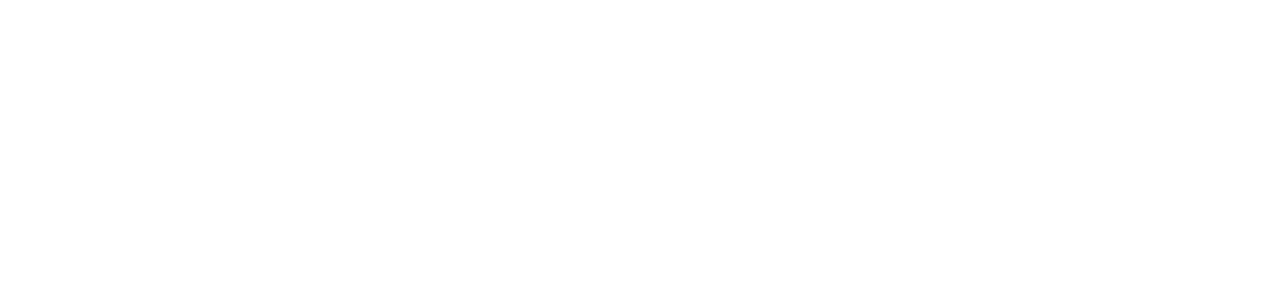
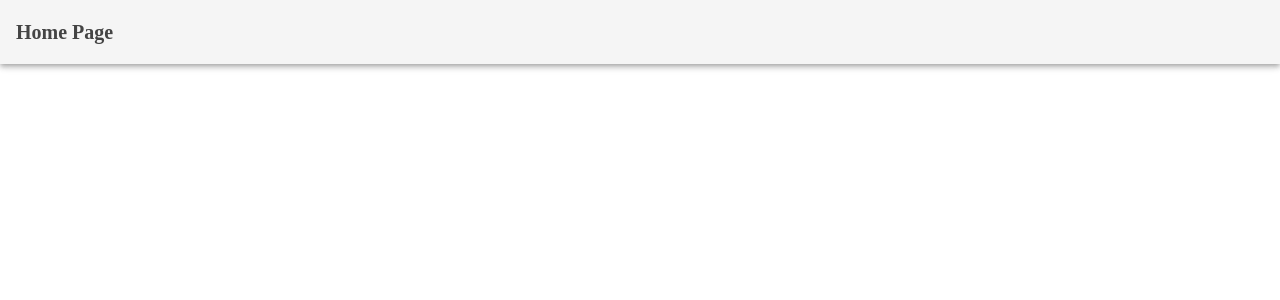
Before and after one commit to Reengen-FullStack-Development-Bootcamp/week-3-homework-gokberk-otlu, a Vue app: page /logs in a window 1280 px wide. Shown: the top 300 px of the page. Built offline with nearby package versions, Linux system fonts and the light colour scheme.

Commit message:
route logs added inside Logs page

```diff
--- a/src/App.vue
+++ b/src/App.vue
@@ -10,6 +10,7 @@ export default {
   name: 'App',
   watch: {
     $route(to, from) {
+      // save logs for each success routing with authorized status
       let newRouteItem = {
         name: `Route Change - ${new Date().toLocaleString("en-US")}`,
         children: [
@@ -18,7 +19,7 @@ export default {
         ],
       };
       this.$store.commit('setLogRecords', newRouteItem);
-    },
+    }
   }
 }
 </script>
--- a/src/components/AuthoritySwitch.vue
+++ b/src/components/AuthoritySwitch.vue
@@ -1,20 +1,25 @@
 <template>
     <v-sheet class="p-5">
         <v-switch
-        v-model="switchAuthority"
+        v-model="getAuthority"
         inset
         color="#12b4c7"
-        :label="switchAuthority ? 'Admin' : 'User'">
+        :label="getAuthority ? 'Admin' : 'User'">
         </v-switch>
     </v-sheet>
 </template>
 
 <script>
 export default {
-    data() {
-        return {
-            switchAuthority: false
+    computed: {
+        getAuthority: {
+            get() {
+                return this.$store.getters.getAuthority;
+            },
+            set(value) {
+                this.$store.commit('setAuthority', value)
+            }
         }
-    }
+    },
 }
 </script>
--- a/src/components/LogsTreeView.vue
+++ b/src/components/LogsTreeView.vue
@@ -1,13 +1,17 @@
 <template>
-  <v-treeview :items="logItems"></v-treeview>
+    <v-row>
+        <v-container>
+            <v-treeview dense hoverable :items="logItems"></v-treeview>
+        </v-container>
+    </v-row>
 </template>
 
 <script>
-  export default {
-    data() {
-        return {
-            logItems: this.$store.getters.getLogRecords
+    export default {
+        data() {
+            return {
+                logItems: this.$store.getters.getLogRecords
+            }
         }
     }
-  }
 </script>
--- a/src/components/Navbar.vue
+++ b/src/components/Navbar.vue
@@ -26,7 +26,14 @@ export default {
     },
     methods: {
         goToLogsPage() {
-            this.$router.push({ path: '/logs' });
+            if(this.$store.getters.getAuthority) {
+                this.$router.push({ path: '/logs' });
+            } else {
+                let newRouteItem = {
+                    name: `Unauthorized logs request - ${new Date().toLocaleString("en-US")}`
+                };
+                this.$store.commit('setLogRecords', newRouteItem);
+            }
         }
     }
 }
--- a/src/store/store.js
+++ b/src/store/store.js
@@ -13,7 +13,8 @@ export const store = new Vuex.Store({
         matches: [],
         selectedMatchItem: '',
         timeSeries: 'DAILY',
-        logRecords: []
+        logRecords: [],
+        authority: false
     },
     getters: {
         getApiData(state) {
@@ -36,6 +37,9 @@ export const store = new Vuex.Store({
         },
         getLogRecords(state) {
             return state.logRecords
+        },
+        getAuthority(state) {
+            return state.authority
         }
     },
     mutations: {
@@ -62,6 +66,9 @@ export const store = new Vuex.Store({
         },
         setLogRecords(state, payload) {
             state.logRecords.push(payload);
+        },
+        setAuthority(state, payload) {
+            state.authority = payload;
         }
     },
     actions: {
--- a/src/views/Logs.vue
+++ b/src/views/Logs.vue
@@ -1,5 +1,12 @@
 <template>
     <div>
+        <v-app-bar>
+            <v-toolbar-title>
+                <span @click="goToHomePage" class="home-navigator">
+                    Home Page
+                </span>
+            </v-toolbar-title>
+        </v-app-bar>
         <LogsTreeView />
     </div>
 </template>
@@ -9,6 +16,19 @@ import LogsTreeView from '../components/LogsTreeView.vue'
 export default {
     components: {
         LogsTreeView
+    },
+    methods: {
+        goToHomePage() {
+            this.$router.push({ name: 'Home' });
+        }
     }
 }
 </script>
+
+<style>
+    .home-navigator {
+        font-weight: bold;
+        color: #444;
+        cursor: pointer;
+    }
+</style>
```
